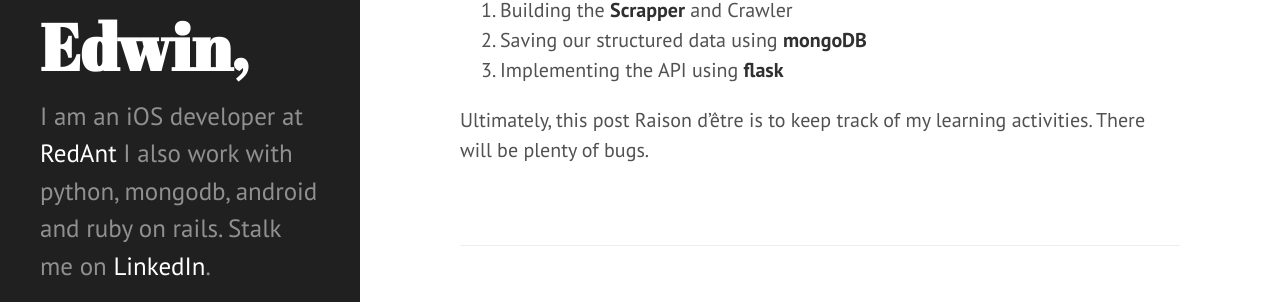
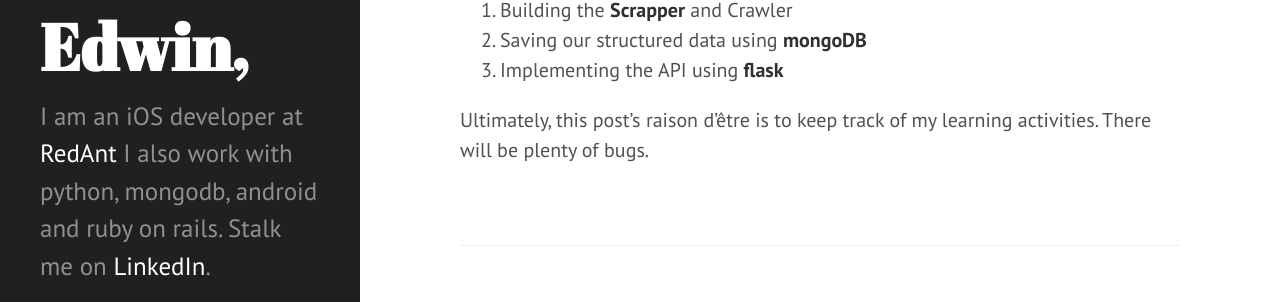
Before and after one commit to edwinbosire/edwinbosire.github.io, a Jekyll site: the page built from _posts/2014-04-29-Scraping-a-news-website.markdown, in a window 1280 px wide and 900 px high, scrolled down 891 px. Shown: the part 325-627 px from the top of the window. Built offline with Jekyll 4.4.1, drawn with Linux system fonts in a browser that asks for light colours.

```diff
--- a/_posts/2014-04-29-Scraping-a-news-website.markdown
+++ b/_posts/2014-04-29-Scraping-a-news-website.markdown
@@ -28,4 +28,4 @@ This series will include:
 3. Implementing the API using **flask**
 
 
-Ultimately, this post Raison d'être is to keep track of my learning activities. There will be plenty of bugs.
+Ultimately, this post's raison d'être is to keep track of my learning activities. There will be plenty of bugs.
```
